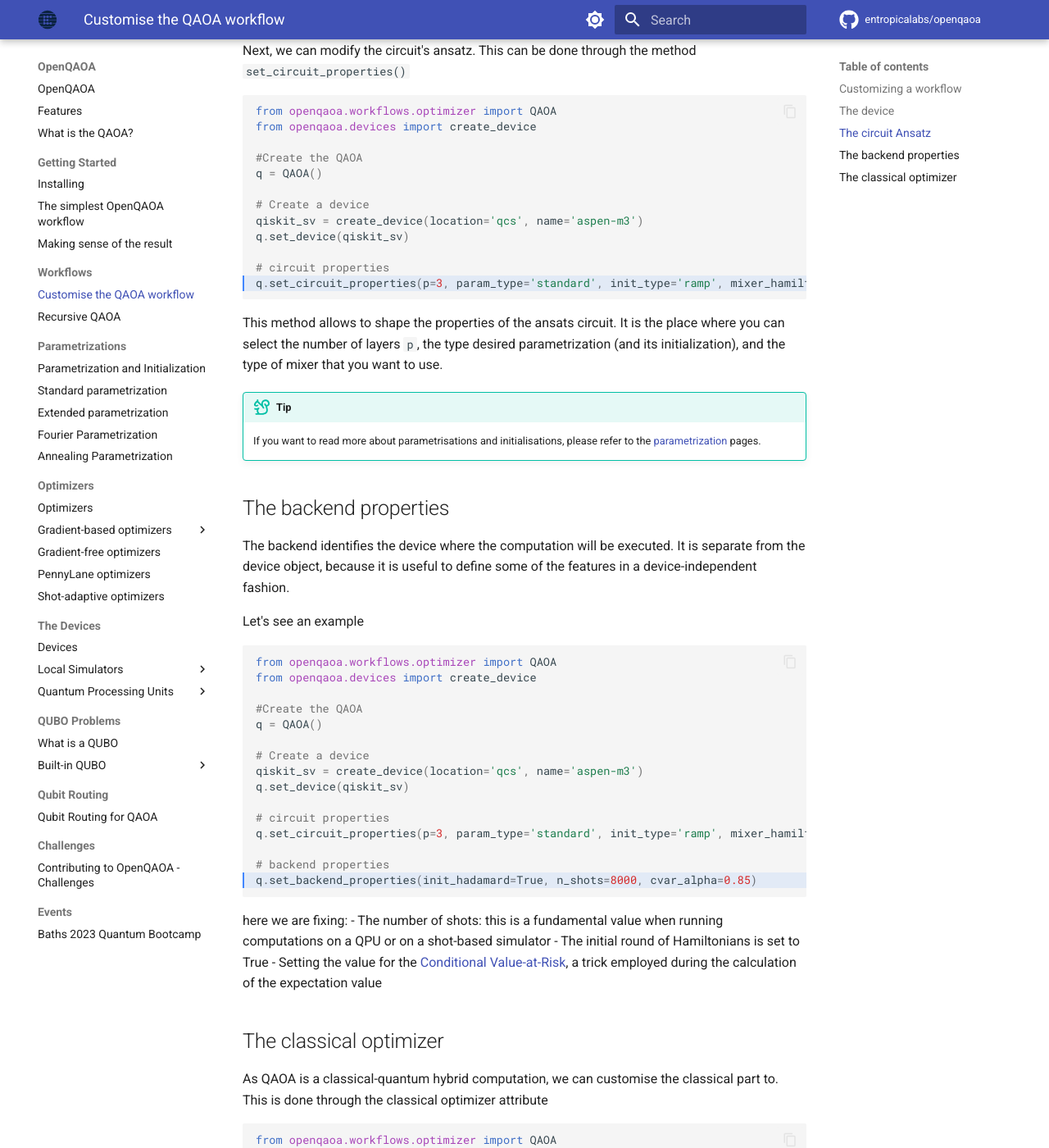
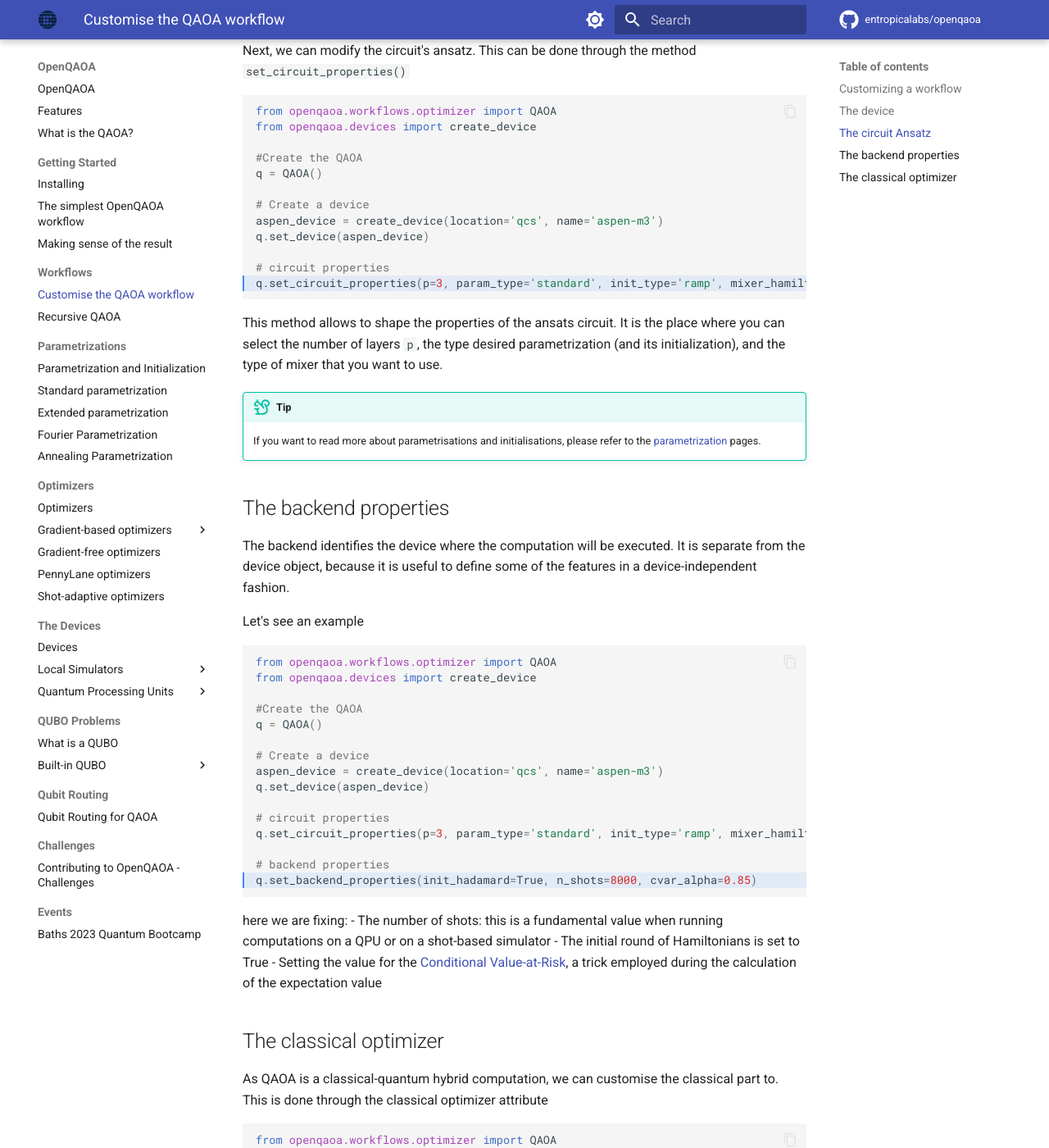
Before and after one commit to entropicalabs/openqaoa-website, an MkDocs documentation site: the page built from docs/workflows/customise-the-QAOA-workflow.md, in a window 1280 px wide and 1400 px high, scrolled down 1901 px. Shown: the whole window at 82% size. Built offline with MkDocs 1.6.1 and Material for MkDocs 9.7.7, drawn with Linux system fonts in a browser that asks for light colours; comment, search, counter and statistics services are not loaded; some of the changed text lies outside the part shown.

Commit message:
fix device typo

```diff
--- a/docs/workflows/customise-the-QAOA-workflow.md
+++ b/docs/workflows/customise-the-QAOA-workflow.md
@@ -41,8 +41,8 @@ from openqaoa.devices import create_device
 q = QAOA()
 
 # Create a device
-qiskit_sv = create_device(location='qcs', name='aspen-m-3')
-q.set_device(qiskit_sv)
+aspen_device = create_device(location='qcs', name='aspen-m-3')
+q.set_device(aspen_device)
 
 # circuit properties
 q.set_circuit_properties(p=3, param_type='standard', init_type='ramp', mixer_hamiltonian='xy')
@@ -91,8 +91,8 @@ from openqaoa.devices import create_device
 q = QAOA()
 
 # Create a device
-qiskit_sv = create_device(location='qcs', name='aspen-m3')
-q.set_device(qiskit_sv)
+aspen_device = create_device(location='qcs', name='aspen-m3')
+q.set_device(aspen_device)
 
 # circuit properties
 q.set_circuit_properties(p=3, param_type='standard', init_type='ramp', mixer_hamiltonian='xy')
@@ -117,8 +117,8 @@ from openqaoa.devices import create_device
 q = QAOA()
 
 # Create a device
-qiskit_sv = create_device(location='qcs', name='aspen-m3')
-q.set_device(qiskit_sv)
+aspen_device = create_device(location='qcs', name='aspen-m3')
+q.set_device(aspen_device)
 
 # circuit properties
 q.set_circuit_properties(p=3, param_type='standard', init_type='ramp', mixer_hamiltonian='xy')
@@ -144,8 +144,8 @@ from openqaoa.devices import create_device
 q = QAOA()
 
 # Create a device
-qiskit_sv = create_device(location='qcs', name='aspen-m3')
-q.set_device(qiskit_sv)
+aspen_device = create_device(location='qcs', name='aspen-m3')
+q.set_device(aspen_device)
 
 # circuit properties
 q.set_circuit_properties(p=3, param_type='standard', init_type='ramp', mixer_hamiltonian='xy')
```
